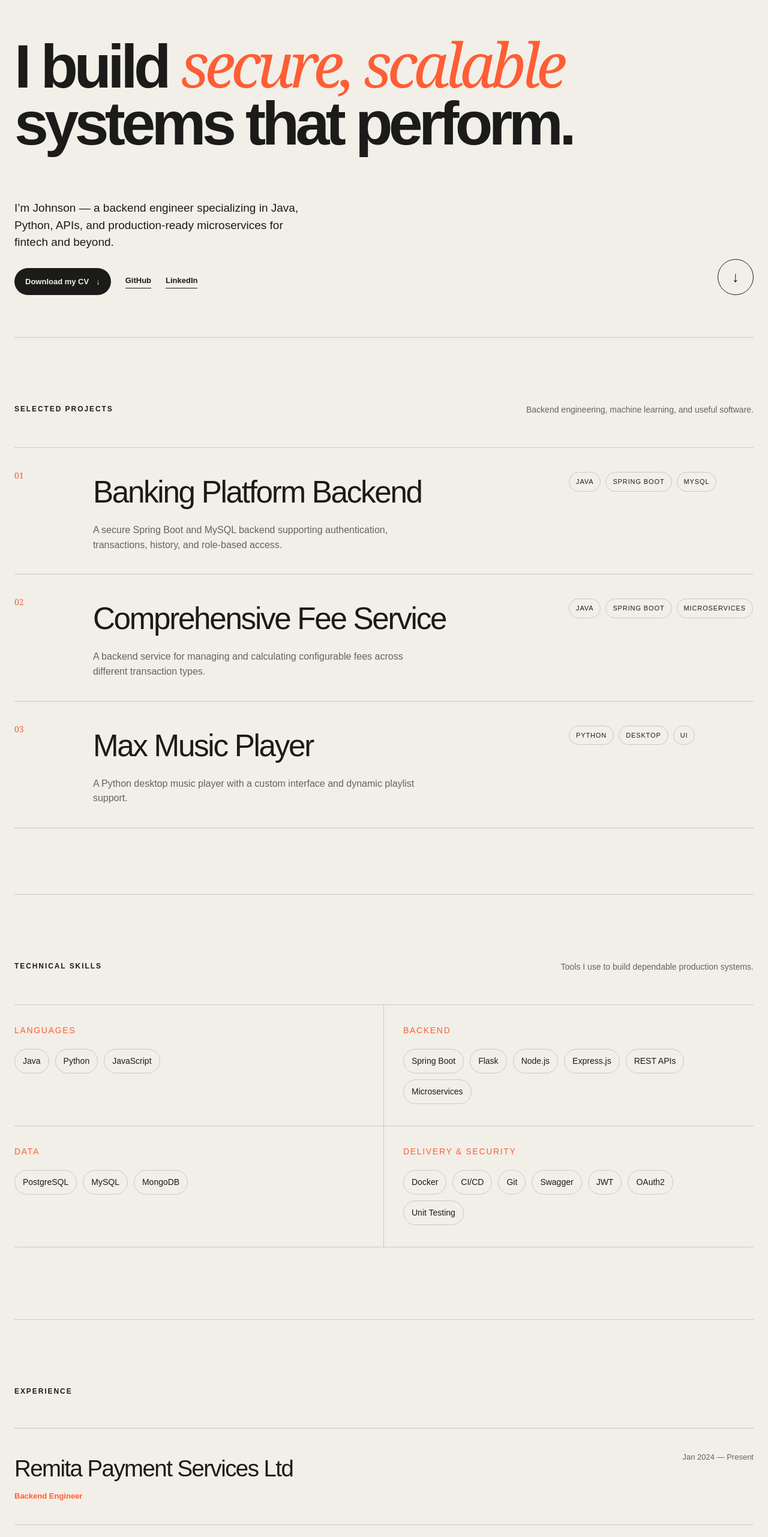
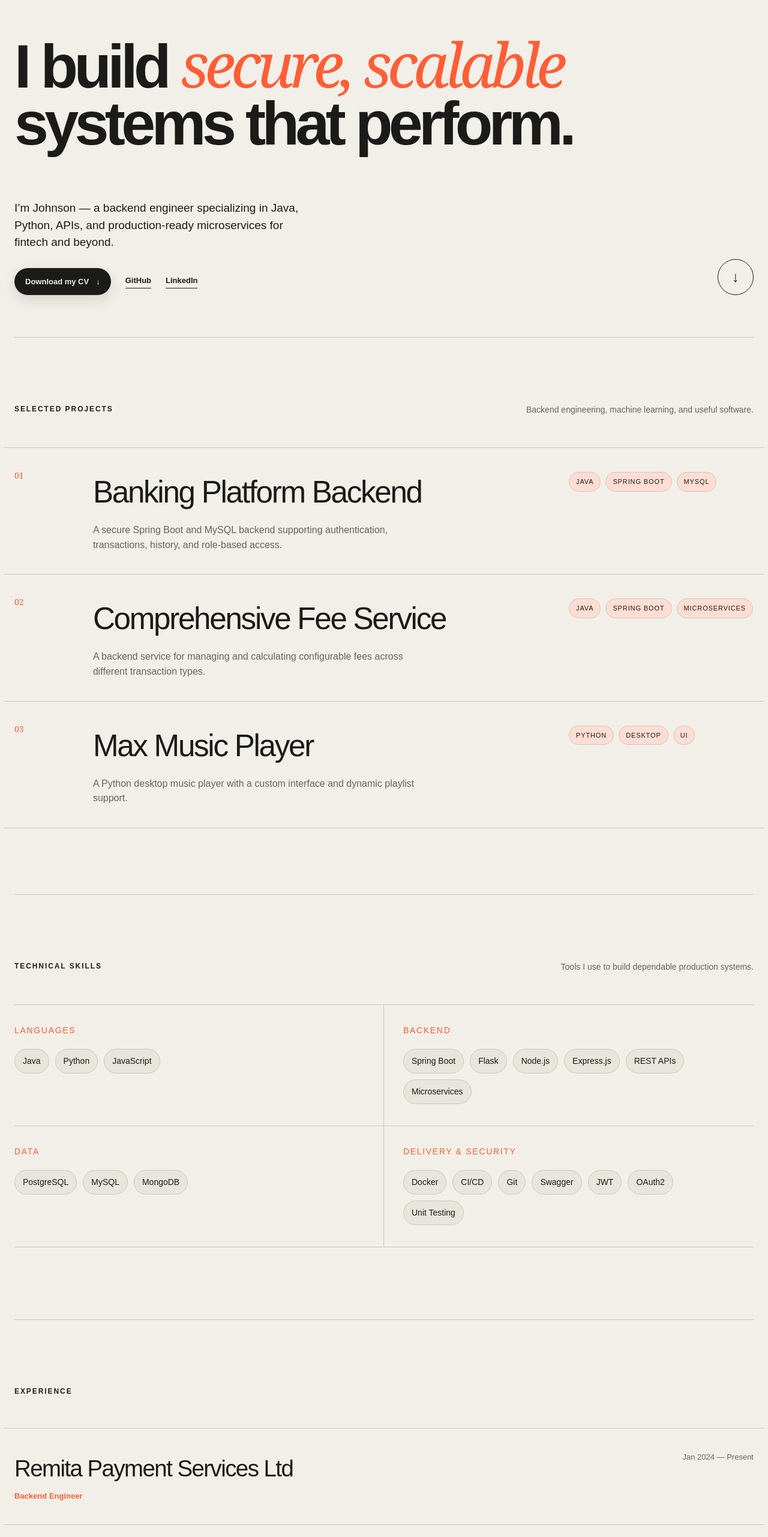
Before and after one commit to twincie/portfolio, a Next.js app: page / in a window 1280 px wide. Shown: the part 234-2797 px from the top of the page at 60% size. Built offline with nearby package versions, Linux system fonts and the light colour scheme; no server answers.

Commit message:
Refine portfolio color depth and visual polish

```diff
--- a/app/globals.css
+++ b/app/globals.css
@@ -1,15 +1,16 @@
 @import "tailwindcss";
-:root { color-scheme: light; --ink: #1b1b19; --paper: #f1efe8; --signal: #ff5d35; --line: #cbc8bf; --muted: #65635e; --about-bg: #1b1b19; --about-ink: #f1efe8; --about-muted: #c7c3b8; --about-line: #716e66; }
-[data-theme="dark"] { color-scheme: dark; --ink: #f1efe8; --paper: #151513; --signal: #ff704d; --line: #3d3b36; --muted: #aaa69d; --about-bg: #eeece4; --about-ink: #1b1b19; --about-muted: #5f5c55; --about-line: #aaa69d; }
-@media (prefers-color-scheme: dark) { :root:not([data-theme]) { color-scheme: dark; --ink: #f1efe8; --paper: #151513; --signal: #ff704d; --line: #3d3b36; --muted: #aaa69d; --about-bg: #eeece4; --about-ink: #1b1b19; --about-muted: #5f5c55; --about-line: #aaa69d; } }
+:root { color-scheme: light; --ink: #1b1b19; --paper: #f1efe8; --surface: #e8e5dc; --surface-strong: #dfdbd0; --signal: #ff5d35; --signal-soft: #ffddd3; --line: #cbc8bf; --muted: #65635e; --shadow: rgb(27 27 25 / .12); --nav-bg: rgb(241 239 232 / .88); --about-bg: #1b1b19; --about-ink: #f1efe8; --about-muted: #c7c3b8; --about-line: #716e66; --about-glow: rgb(255 93 53 / .13); }
+[data-theme="dark"] { color-scheme: dark; --ink: #f1efe8; --paper: #151513; --surface: #1d1d1a; --surface-strong: #272621; --signal: #ff704d; --signal-soft: #3a211b; --line: #3d3b36; --muted: #aaa69d; --shadow: rgb(0 0 0 / .34); --nav-bg: rgb(21 21 19 / .88); --about-bg: #eeece4; --about-ink: #1b1b19; --about-muted: #5f5c55; --about-line: #aaa69d; --about-glow: rgb(255 112 77 / .12); }
+@media (prefers-color-scheme: dark) { :root:not([data-theme]) { color-scheme: dark; --ink: #f1efe8; --paper: #151513; --surface: #1d1d1a; --surface-strong: #272621; --signal: #ff704d; --signal-soft: #3a211b; --line: #3d3b36; --muted: #aaa69d; --shadow: rgb(0 0 0 / .34); --nav-bg: rgb(21 21 19 / .88); --about-bg: #eeece4; --about-ink: #1b1b19; --about-muted: #5f5c55; --about-line: #aaa69d; --about-glow: rgb(255 112 77 / .12); } }
 * { box-sizing: border-box; }
 html { scroll-behavior: smooth; }
 body { margin: 0; background: var(--paper); color: var(--ink); font-family: Arial, Helvetica, sans-serif; transition: background-color .25s, color .25s; }
 a { color: inherit; text-decoration: none; }
+::selection { background: var(--signal); color: white; }
 .skip-link { position: fixed; top: 12px; left: 12px; z-index: 100; transform: translateY(-160%); background: var(--signal); color: white; border-radius: 999px; padding: 11px 16px; font-size: 14px; font-weight: 700; transition: transform .2s; }
 .skip-link:focus { transform: translateY(0); }
 .shell { width: min(1240px, calc(100% - 48px)); margin: 0 auto; }
-.nav { height: 96px; display: flex; align-items: center; justify-content: space-between; border-bottom: 1px solid var(--line); }
+.nav { position: sticky; top: 0; z-index: 30; height: 96px; display: flex; align-items: center; justify-content: space-between; border-bottom: 1px solid var(--line); background: var(--nav-bg); backdrop-filter: blur(16px); -webkit-backdrop-filter: blur(16px); }
 .wordmark { font-size: 25px; font-weight: 800; letter-spacing: -1.5px; }
 .wordmark span, .about .eyebrow { color: var(--signal); }
 .nav-actions { display: flex; align-items: center; gap: 18px; }
@@ -24,7 +25,7 @@ a { color: inherit; text-decoration: none; }
 .menu-toggle[aria-expanded="true"] span:last-child { transform: translateY(-3.25px) rotate(-45deg); }
 .menu-toggle:hover, .menu-toggle:focus-visible { background: var(--signal); border-color: var(--signal); color: white; }
 .menu-toggle:focus-visible { outline: 2px solid var(--signal); outline-offset: 3px; }
-.mobile-navigation { position: absolute; top: calc(100% + 12px); right: 0; z-index: 20; width: min(240px, calc(100vw - 30px)); padding: 9px; border: 1px solid var(--line); border-radius: 18px; background: var(--paper); box-shadow: 0 18px 45px rgb(0 0 0 / .16); }
+.mobile-navigation { position: absolute; top: calc(100% + 12px); right: 0; z-index: 20; width: min(240px, calc(100vw - 30px)); padding: 9px; border: 1px solid var(--line); border-radius: 18px; background: var(--surface); box-shadow: 0 18px 45px var(--shadow); }
 .mobile-navigation a { display: block; border-radius: 11px; padding: 13px 14px; font-size: 16px; font-weight: 700; }
 .mobile-navigation a:hover, .mobile-navigation a:focus-visible { background: var(--ink); color: var(--paper); outline: none; }
 .theme-toggle { width: 42px; height: 42px; display: grid; place-items: center; padding: 0; border: 1px solid var(--line); border-radius: 50%; background: transparent; color: var(--ink); cursor: pointer; transition: background .2s, color .2s, border-color .2s; }
@@ -41,8 +42,8 @@ a { color: inherit; text-decoration: none; }
 .hero-bottom { display: flex; justify-content: space-between; align-items: end; }
 .hero-bottom p { max-width: 500px; margin: 0; font-size: 19px; line-height: 1.5; }
 .hero-actions { display: flex; align-items: center; gap: 24px; margin-top: 28px; font-size: 13px; font-weight: 700; }
-.resume-link { display: inline-flex; align-items: center; gap: 12px; background: var(--ink); color: var(--paper); border-radius: 999px; padding: 13px 18px; transition: background .2s, color .2s; }
-.resume-link:hover, .resume-link:focus-visible { background: var(--signal); color: white; }
+.resume-link { display: inline-flex; align-items: center; gap: 12px; background: var(--ink); color: var(--paper); border-radius: 999px; padding: 13px 18px; box-shadow: 0 8px 22px var(--shadow); transition: background .2s, color .2s, transform .2s, box-shadow .2s; }
+.resume-link:hover, .resume-link:focus-visible { background: var(--signal); color: white; transform: translateY(-2px); box-shadow: 0 12px 28px var(--shadow); }
 .profile-link { display: inline-flex; align-items: center; gap: 7px; border-bottom: 1px solid var(--ink); padding-bottom: 3px; transition: color .2s, border-color .2s; }
 .profile-link:hover, .profile-link:focus-visible { color: var(--signal); border-color: var(--signal); }
 .round-link { width: 60px; height: 60px; flex: 0 0 60px; aspect-ratio: 1; display: grid; place-items: center; border: 1px solid var(--ink); border-radius: 50%; font-size: 24px; line-height: 1; transition: .2s; }
@@ -50,30 +51,34 @@ a { color: inherit; text-decoration: none; }
 .work { padding: 110px 0; border-top: 1px solid var(--line); }
 .section-heading { display: flex; justify-content: space-between; margin-bottom: 52px; }
 .aside { margin: 0; color: var(--muted); font-size: 14px; }
-.project { display: grid; grid-template-columns: 9% 1fr 25%; gap: 20px; padding: 36px 0; border-top: 1px solid var(--line); align-items: start; }
+.project { display: grid; grid-template-columns: 9% 1fr 25%; gap: 20px; padding: 36px 18px; margin: 0 -18px; border-top: 1px solid var(--line); align-items: start; transition: background-color .22s, box-shadow .22s; }
 .project:last-child { border-bottom: 1px solid var(--line); }
+.project:hover { background: var(--surface); box-shadow: inset 3px 0 0 var(--signal); }
 .project-number { font: 14px Georgia, serif; color: var(--signal); }
 .project h2 { margin: 0 0 12px; font-size: clamp(32px, 4vw, 57px); letter-spacing: -.045em; }
 .project p { max-width: 560px; margin: 0; color: var(--muted); line-height: 1.55; }
 .project ul { list-style: none; margin: 4px 0 0; padding: 0; display: flex; flex-wrap: wrap; gap: 8px; }
-.project li { border: 1px solid var(--line); border-radius: 999px; padding: 7px 11px; font-size: 11px; text-transform: uppercase; letter-spacing: .08em; }
+.project li { border: 1px solid var(--line); border-radius: 999px; background: var(--signal-soft); padding: 7px 11px; font-size: 11px; text-transform: uppercase; letter-spacing: .08em; }
 .skills { padding: 110px 0 120px; border-top: 1px solid var(--line); }
 .skills-grid { display: grid; grid-template-columns: repeat(2, minmax(0, 1fr)); border-top: 1px solid var(--line); }
-.skill-group { padding: 32px 32px 36px 0; border-bottom: 1px solid var(--line); }
+.skill-group { padding: 32px 32px 36px 0; border-bottom: 1px solid var(--line); transition: background-color .22s; }
 .skill-group:nth-child(odd) { border-right: 1px solid var(--line); }
 .skill-group:nth-child(even) { padding-left: 32px; }
 .skill-group h2 { margin: 0 0 20px; color: var(--signal); font-size: 14px; text-transform: uppercase; letter-spacing: .12em; }
 .skill-group ul { display: flex; flex-wrap: wrap; gap: 10px; margin: 0; padding: 0; list-style: none; }
-.skill-group li { border: 1px solid var(--line); border-radius: 999px; padding: 9px 13px; font-size: 14px; }
+.skill-group li { border: 1px solid var(--line); border-radius: 999px; background: var(--surface); padding: 9px 13px; font-size: 14px; transition: border-color .2s, background-color .2s; }
+.skill-group li:hover { border-color: var(--signal); background: var(--signal-soft); }
 .experience { padding: 110px 0 120px; border-top: 1px solid var(--line); }
-.experience-item { display: flex; align-items: flex-start; justify-content: space-between; gap: 40px; padding: 38px 0; border-top: 1px solid var(--line); }
+.experience-item { display: flex; align-items: flex-start; justify-content: space-between; gap: 40px; padding: 38px 18px; margin: 0 -18px; border-top: 1px solid var(--line); transition: background-color .22s; }
 .experience-item:last-child { border-bottom: 1px solid var(--line); }
+.experience-item:hover { background: var(--surface); }
 .experience-item h2 { margin: 0 0 7px; font-size: clamp(25px, 3vw, 40px); letter-spacing: -.04em; }
 .period, .role { margin: 0; color: var(--muted); font-size: 13px; }
 .role { color: var(--signal); font-weight: 700; }
 .credentials { padding: 110px 0 120px; border-top: 1px solid var(--line); }
 .credentials-heading { margin-bottom: 52px; }
-.credentials-grid { display: grid; grid-template-columns: .85fr 1.15fr; gap: 80px; border-top: 1px solid var(--line); padding-top: 36px; }
+.credentials-grid { display: grid; grid-template-columns: .85fr 1.15fr; gap: 28px; border-top: 1px solid var(--line); padding-top: 36px; }
+.education-card, .certifications-card { border: 1px solid var(--line); border-radius: 24px; background: var(--surface); padding: 30px; }
 .credential-label { margin: 0 0 26px; color: var(--signal); font-size: 14px; font-weight: 700; text-transform: uppercase; letter-spacing: .12em; }
 .education-card h2 { margin: 0 0 10px; font-size: clamp(30px, 3.4vw, 48px); letter-spacing: -.04em; }
 .education-card > p:not(.credential-label), .education-card span { margin: 0; color: var(--muted); font-size: 16px; line-height: 1.6; }
@@ -82,10 +87,10 @@ a { color: inherit; text-decoration: none; }
 .certifications-card li { display: flex; justify-content: space-between; gap: 24px; padding: 17px 0; border-top: 1px solid var(--line); font-size: 16px; }
 .certifications-card li:last-child { border-bottom: 1px solid var(--line); }
 .certifications-card small { color: var(--muted); font-size: 13px; white-space: nowrap; }
-.about { padding: 120px 0 140px; background: var(--about-bg); color: var(--about-ink); width: 100%; max-width: none; transition: background-color .25s, color .25s; }
+.about { padding: 120px 0 140px; background-color: var(--about-bg); background-image: radial-gradient(circle at 82% 18%, var(--about-glow), transparent 30%); color: var(--about-ink); width: 100%; max-width: none; transition: background-color .25s, color .25s; }
 .about > * { width: min(1240px, calc(100% - 48px)); margin-left: auto; margin-right: auto; }
 .about-intro { display: flex; align-items: flex-start; justify-content: space-between; }
-.portrait { width: clamp(112px, 12vw, 150px); height: clamp(112px, 12vw, 150px); object-fit: cover; border-radius: 50%; border: 1px solid var(--about-line); filter: saturate(.88); }
+.portrait { width: clamp(112px, 12vw, 150px); height: clamp(112px, 12vw, 150px); object-fit: cover; border-radius: 50%; border: 3px solid var(--signal); box-shadow: 0 0 0 8px var(--about-glow); filter: saturate(.92) contrast(1.03); }
 .about-copy { margin-top: 70px; display: grid; grid-template-columns: 1.3fr .7fr; gap: 80px; align-items: end; }
 .about h2 { margin: 0; font-size: clamp(48px, 6.3vw, 92px); line-height: .98; letter-spacing: -.055em; }
 .about-copy > div p { color: var(--about-muted); font-size: 17px; line-height: 1.65; }
@@ -107,10 +112,10 @@ footer { padding: 100px 0 32px; }
   .hero-bottom { align-items: flex-end; gap: 18px; } .hero-bottom > div { min-width: 0; } .hero-bottom p { max-width: 100%; font-size: 16px; } .round-link { width: 52px; height: 52px; flex-basis: 52px; }
   .hero-actions { flex-wrap: wrap; gap: 18px; }
   .work { padding: 80px 0; } .aside { display: none; }
-  .project { grid-template-columns: 40px 1fr; } .project ul { grid-column: 2; }
+  .project { grid-template-columns: 40px 1fr; margin: 0 -8px; padding-inline: 8px; } .project ul { grid-column: 2; }
   .skills { padding: 80px 0; } .skills-grid { grid-template-columns: 1fr; } .skill-group, .skill-group:nth-child(even) { padding: 26px 0; border-right: 0; }
-  .experience { padding: 80px 0; } .experience-item { flex-direction: column; gap: 14px; padding: 32px 0; }
-  .credentials { padding: 80px 0; } .credentials-grid { grid-template-columns: 1fr; gap: 50px; }
+  .experience { padding: 80px 0; } .experience-item { flex-direction: column; gap: 14px; margin: 0 -8px; padding: 32px 8px; }
+  .credentials { padding: 80px 0; } .credentials-grid { grid-template-columns: 1fr; gap: 18px; } .education-card, .certifications-card { padding: 24px; }
   .about { padding: 90px 0; } .about-intro { align-items: center; } .portrait { width: 96px; height: 96px; } .about-copy { grid-template-columns: 1fr; gap: 44px; margin-top: 50px; }
   .footer-link { align-items: flex-end; gap: 14px; line-height: .95; overflow-wrap: anywhere; } .email-action { padding: 11px; } .email-action > span { position: absolute; width: 1px; height: 1px; overflow: hidden; clip: rect(0 0 0 0); white-space: nowrap; }
   .footer-bottom { flex-direction: column; }
```
